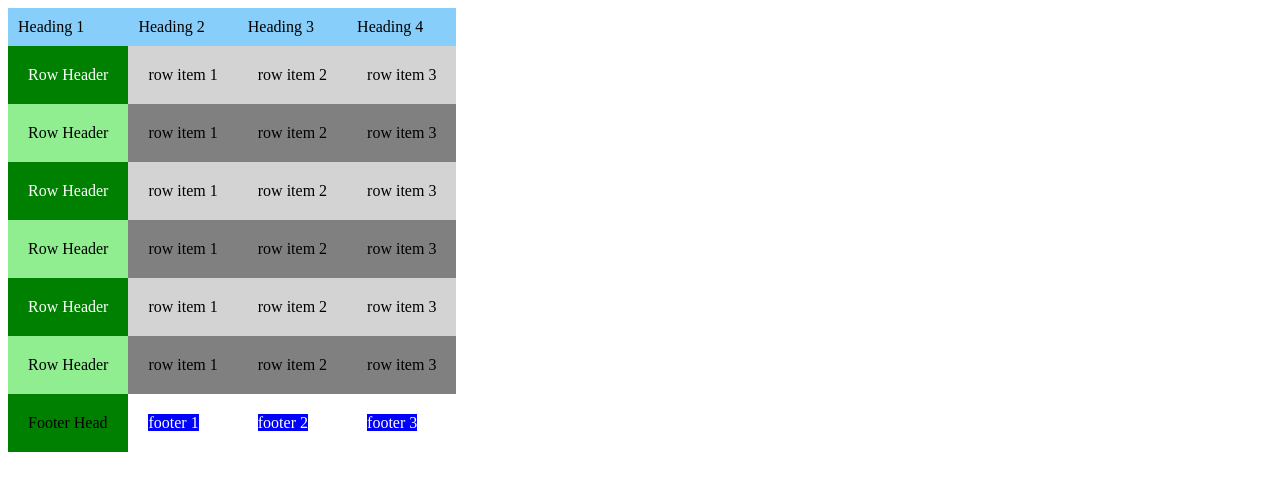
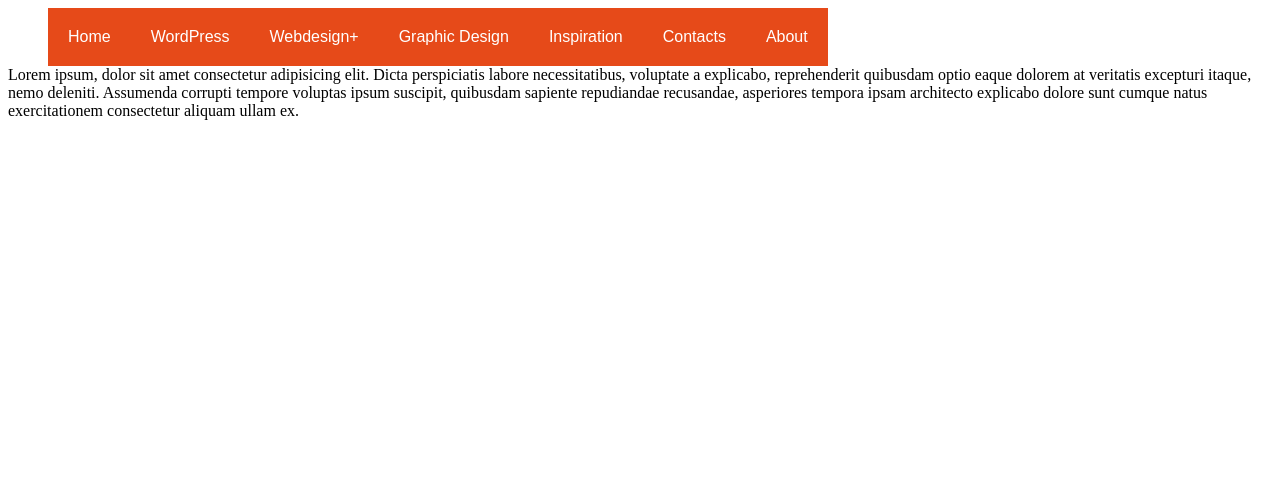
Before and after one commit to holubyulia/project, a plain HTML site: page index.html in a window 1280 px wide. Drawn offline with Linux system fonts and the light colour scheme.

Commit message:
Start home task

```diff
--- a/index.html
+++ b/index.html
@@ -4,65 +4,34 @@
     <meta charset="UTF-8">
     <meta http-equiv="X-UA-Compatible" content="IE=edge">
     <meta name="viewport" content="width=device-width, initial-scale=1.0">
+    <title>Document</title>
     <link rel="stylesheet" href="./style.css">
-    <title>Document</title>
 </head>
 <body>
-    <table>
-        <thead>
-            <tr>
-                <td>Heading 1</td>
-                <td>Heading 2</td>
-                <td>Heading 3</td>
-                <td>Heading 4</td>
-            </tr>
-        </thead>
-        <tbody>
-            <tr>
-                <td>Row Header</td>
-                <td>row item 1</td>
-                <td>row item 2</td>
-                <td>row item 3</td>
-            </tr>
-            <tr>
-                <td>Row Header</td>
-                <td>row item 1</td>
-                <td>row item 2</td>
-                <td>row item 3</td>
-            </tr>
-            <tr>
-                <td>Row Header</td>
-                <td>row item 1</td>
-                <td>row item 2</td>
-                <td>row item 3</td>
-            </tr>
-            <tr>
-                <td>Row Header</td>
-                <td>row item 1</td>
-                <td>row item 2</td>
-                <td>row item 3</td>
-            </tr>
-            <tr>
-                <td>Row Header</td>
-                <td>row item 1</td>
-                <td>row item 2</td>
-                <td>row item 3</td>
-            </tr>
-            <tr>
-                <td>Row Header</td>
-                <td>row item 1</td>
-                <td>row item 2</td>
-                <td>row item 3</td>
-            </tr>
-        </tbody>
-        <tfoot>
-            <tr>
-                <td>Footer Head</td>
-                <td><span>footer 1</span></td>
-                <td><span>footer 2</span></td>
-                <td><span>footer 3</span></td>
-            </tr>
-        </tfoot>
-    </table>
+    <main>
+        <section>
+            <nav >
+                <ul class="nav-list">
+                    <li class="list-item"><a href="#" class="link">Home</a></li>
+                    <li class="list-item"><a href="#" class="link">WordPress</a></li>
+                    <li class="list-item"><a href="#" class="link">Webdesign+</a>
+                    <ul class="sub-nav-list">
+                        <li class="list-item sub-list-item"><a href="#" class="link">Resourses</a></li>
+                        <li class="list-item sub-list-item"><a href="#" class="link">Link</a></li>
+                        <li class="list-item sub-list-item"><a href="#" class="link">Tutorials</a></li>
+                    </ul>
+                    </li>
+                    <li class="list-item">Graphic Design<a href="#" class="link"></a></li>
+                    <li class="list-item">Inspiration<a href="#" class="link"></a></li>
+                    <li class="list-item">Contacts<a href="#" class="link"></a></li>
+                    <li class="list-item">About<a href="#" class="link"></a></li>
+                </ul>
+
+            </nav>
+
+            <article>Lorem ipsum, dolor sit amet consectetur adipisicing elit. Dicta perspiciatis labore necessitatibus, voluptate a explicabo, reprehenderit quibusdam optio eaque dolorem at veritatis excepturi itaque, nemo deleniti. Assumenda corrupti tempore voluptas ipsum suscipit, quibusdam sapiente repudiandae recusandae, asperiores tempora ipsam architecto explicabo dolore sunt cumque natus exercitationem consectetur aliquam ullam ex.</article>
+        </section>
+
+    </main>
 </body>
 </html>
--- a/style.css
+++ b/style.css
@@ -1,31 +1,39 @@
 *{
-    border-collapse: collapse;
-    --padding-size: 20px;
+    box-sizing: border-box;
 }
-thead>tr>td {
-padding: 10px 10px;
- background-color: lightskyblue;
+.nav-list{
+    font-family: sans-serif;
+    font-size: 0;
+    white-space: nowrap;
 }
-td {
-    padding:var(--padding-size)
+.list-item {
+    font-size: 16px;
+    color: white;
+    background-color: #e64a19;
+    list-style: none;
+    display: inline-block;
+    padding: 20px;
+    position: relative;
 }
-tbody>tr:nth-child(2n+2)>td:first-child{
-    background-color: lightgreen;
+
+.link{
+    color:inherit;
+    text-decoration: none;
+    display: inline-block;
 }
-tbody>tr:nth-child(2n+1)>td:first-child{
-    background-color: green;
-    color: white;
+.sub-nav-list{
+    position: absolute;
+    display: none;
+    right: 0;
+    left: 0;
+    padding: 0;
 }
-tbody>tr:nth-child(2n+2){
-    background-color: gray;
+.sub-list-item{
+    display: block;
 }
-tbody>tr:nth-child(2n+1){
-    background-color: lightgray;
+.list-item:hover{
+    background-color: #8a2d0f;
 }
-tfoot>tr>td:first-child{
-    background-color: green;
+.list-item:hover > .sub-nav-list{
+    display: block;
 }
-td>span{
-    background-color: blue ;
-    color: white;
-}
```
